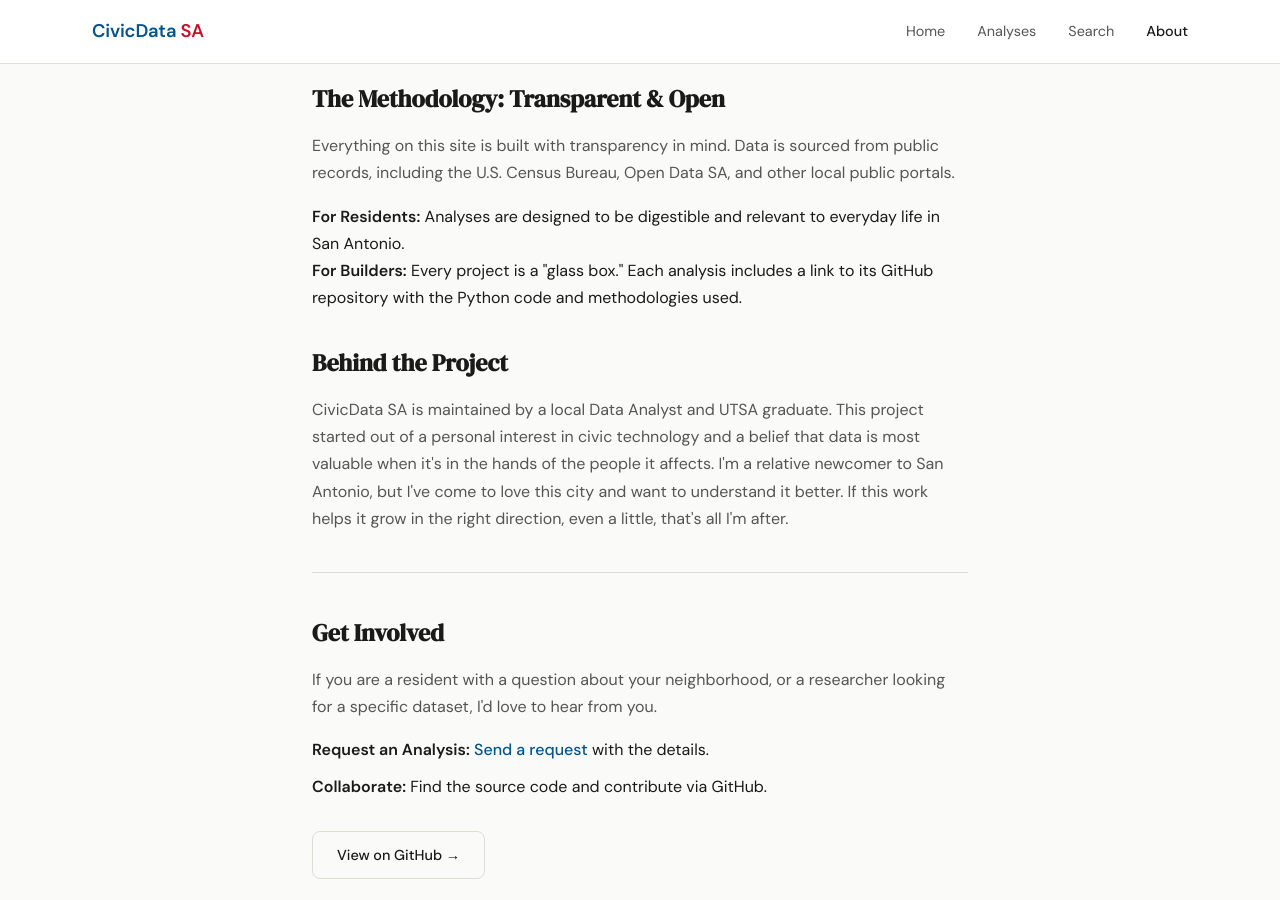
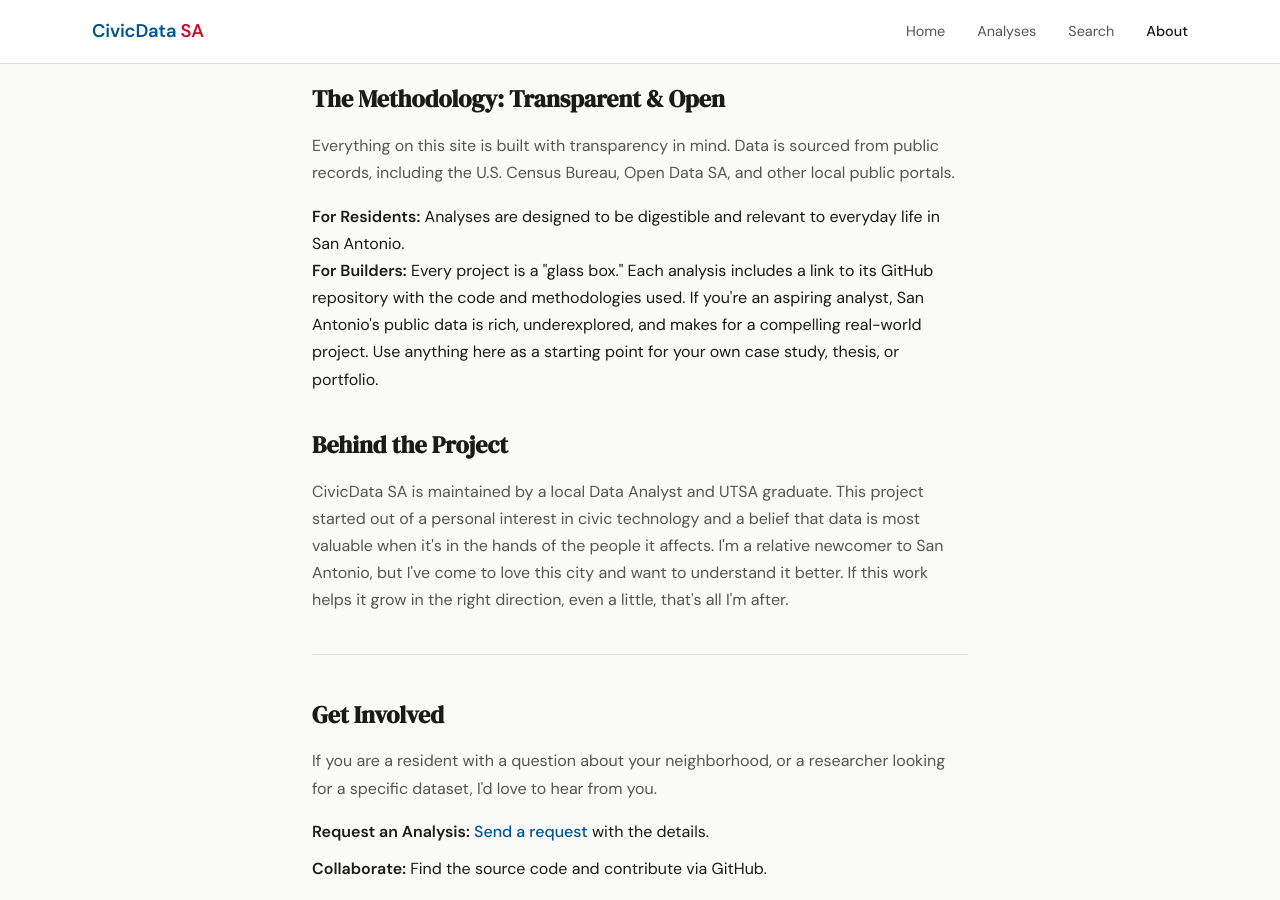
Before and after one commit to CivicDataSA/CivicDataSA.github.io, a Jekyll site: the page built from about.html, in a window 1280 px wide and 900 px high, scrolled down 594 px. Built offline with Jekyll 4.4.1, drawn with Linux system fonts in a browser that asks for light colours.

Commit message:
update about

```diff
--- a/about.html
+++ b/about.html
@@ -22,7 +22,7 @@ permalink: /about/
       <p>Everything on this site is built with transparency in mind. Data is sourced from public records, including the U.S. Census Bureau, Open Data SA, and other local public portals.</p>
       <ul>
         <li><strong>For Residents:</strong> Analyses are designed to be digestible and relevant to everyday life in San Antonio.</li>
-        <li><strong>For Builders:</strong> Every project is a "glass box." Each analysis includes a link to its GitHub repository with the Python code and methodologies used.</li>
+        <li><strong>For Builders:</strong> Every project is a "glass box." Each analysis includes a link to its GitHub repository with the code and methodologies used. If you're an aspiring analyst, San Antonio's public data is rich, underexplored, and makes for a compelling real-world project. Use anything here as a starting point for your own case study, thesis, or portfolio.</li>
       </ul>
 
       <h2>Behind the Project</h2>
```
